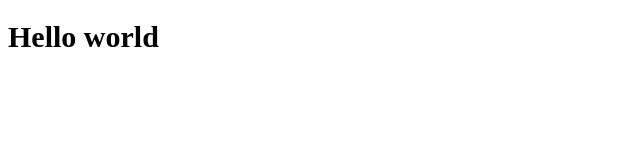
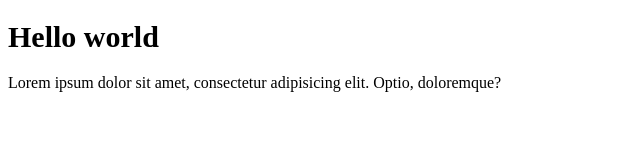
Before and after one commit to nasim8423/Demo, a plain HTML site: page app.html in a window 1280 px wide. Shown: the whole page, without its empty margins (0-640 px from the left). Drawn offline with Linux system fonts and the light colour scheme.

Commit message:
add para to app.html

```diff
--- a/app.html
+++ b/app.html
@@ -8,5 +8,6 @@
 </head>
 <body>
     <h1>Hello world</h1>
+    <p>Lorem ipsum dolor sit amet, consectetur adipisicing elit. Optio, doloremque?</p>
 </body>
 </html>
```
